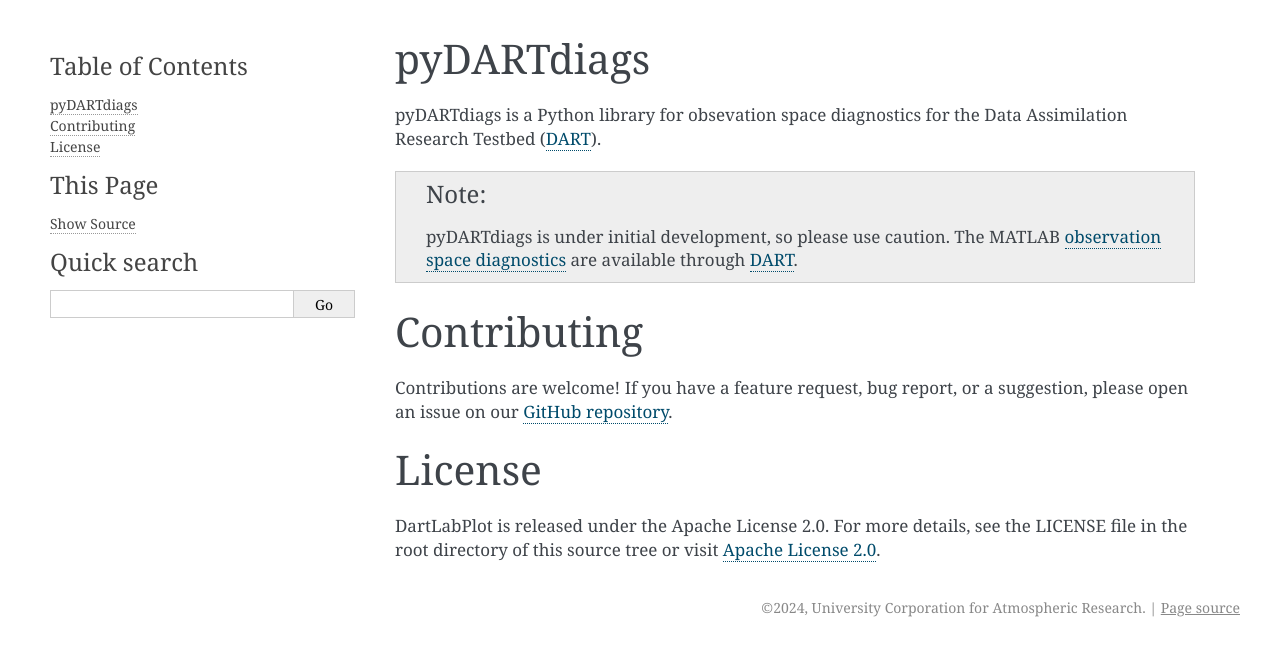
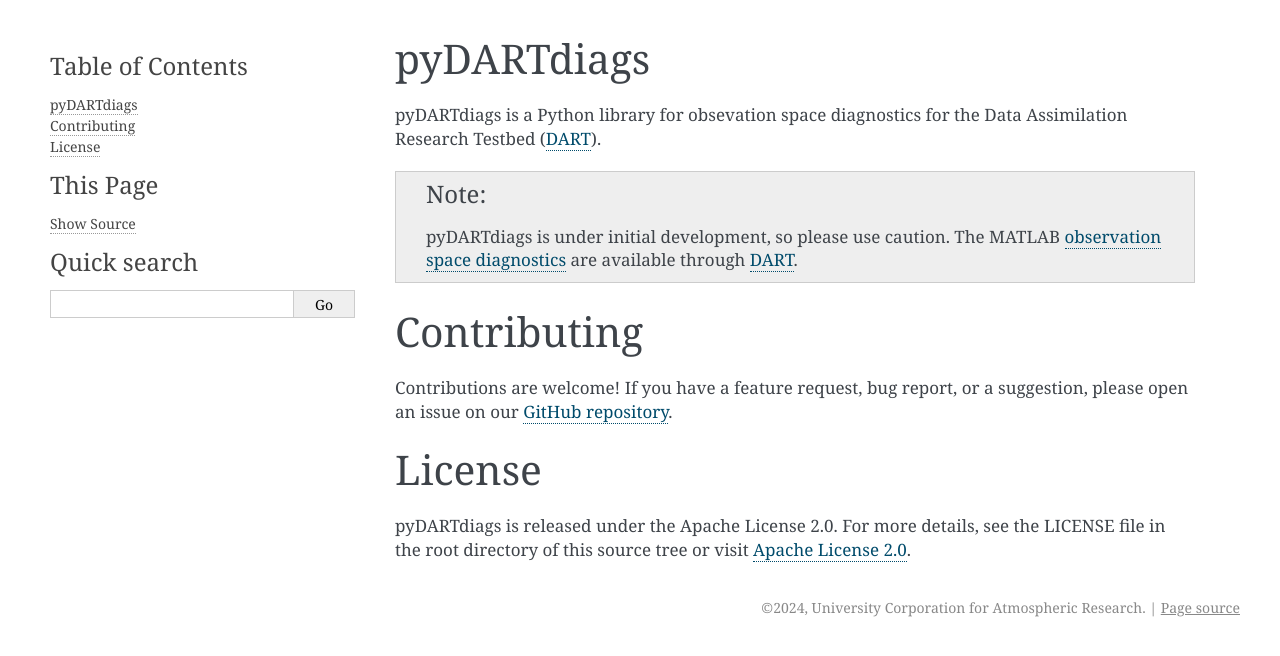
Before and after one commit to NCAR/pyDARTdiags, a Sphinx documentation site: the page built from docs/index.rst, in a window 1280 px wide. Shown: the top 656 px of the page. Built offline with Sphinx 7.4.7, drawn with Linux system fonts in a browser that asks for light colours.

Commit message:
fix: package name is pyDARTdiags not DartLabPlot

```diff
--- a/docs/index.rst
+++ b/docs/index.rst
@@ -33,5 +33,5 @@ Contributions are welcome! If you have a feature request, bug report, or a sugge
 License
 =======
 
-DartLabPlot is released under the Apache License 2.0. For more details, see the LICENSE file in the root directory of this source
+pyDARTdiags is released under the Apache License 2.0. For more details, see the LICENSE file in the root directory of this source
 tree or visit `Apache License 2.0 <https://www.apache.org/licenses/LICENSE-2.0>`_.
```
Also changed, not shown: README.md (+1 -1 lines), 5 other files.
